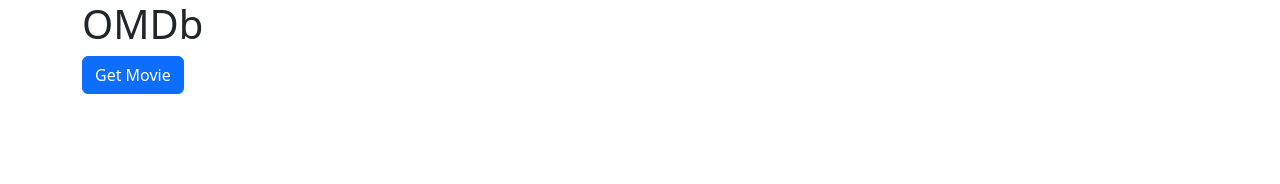
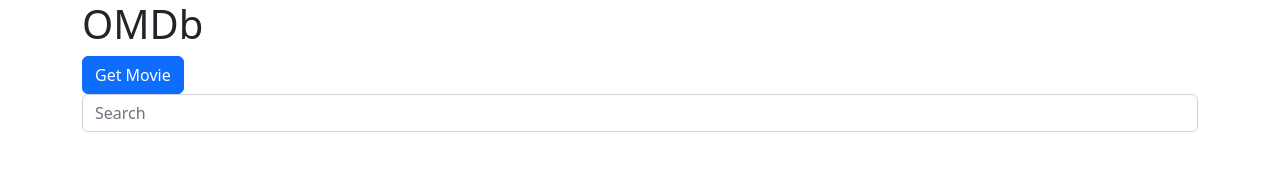
Before and after one commit to BarryPercy/omdbai-app-frontend, a React (Create React App) app: page / in a window 1280 px wide. Shown: the top 184 px of the page. Built offline with nearby package versions, Linux system fonts and the light colour scheme.

Commit message:
Added a search bar

```diff
--- a/src/App.tsx
+++ b/src/App.tsx
@@ -1,6 +1,6 @@
 import './App.css';
 import { BrowserRouter as Router, Routes, Route } from "react-router-dom";
-import Home from './views/Home';
+import Home from './views/Home/Home';
 
 function App() {
   return (
--- /dev/null
+++ b/src/components/SearchBar.tsx
@@ -0,0 +1,16 @@
+import Form from 'react-bootstrap/Form';
+import InputGroup from 'react-bootstrap/InputGroup';
+
+const SearchBar = ()=>{
+    return(
+        <InputGroup className="mb-3">
+            <Form.Control
+                placeholder="Search"
+                aria-label="Username"
+                aria-describedby="basic-addon1"
+            />
+        </InputGroup>
+    )
+}
+
+export default SearchBar
--- a/src/views/Home.tsx
+++ b/src/views/Home/Home.tsx
@@ -1,6 +1,7 @@
 import React from "react";
 import { Container,Button } from "react-bootstrap";
 import "./styles.css";
+import SearchBar from "../../components/SearchBar";
 
 const Home = () => {
     const getAPI = async ()=>{
@@ -19,6 +20,7 @@
         <Container fluid="sm">
             <h1 className="blog-main-title">OMDb</h1>
             <Button variant="primary" onClick={getAPI}>Get Movie</Button>
+            <SearchBar/>
         </Container>
     );
 };
```
Also changed, not shown: src/views/Home/styles.css (added).
